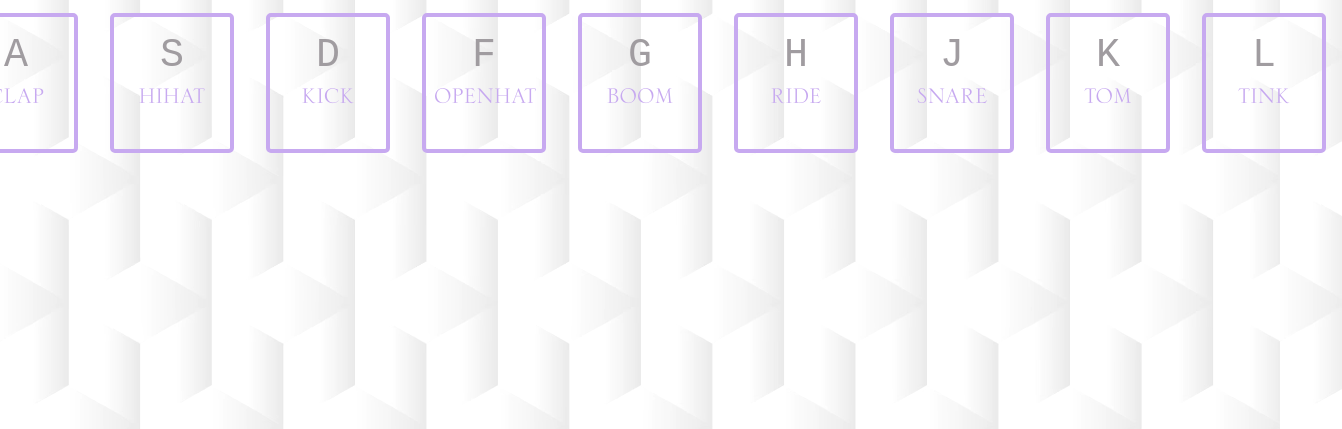
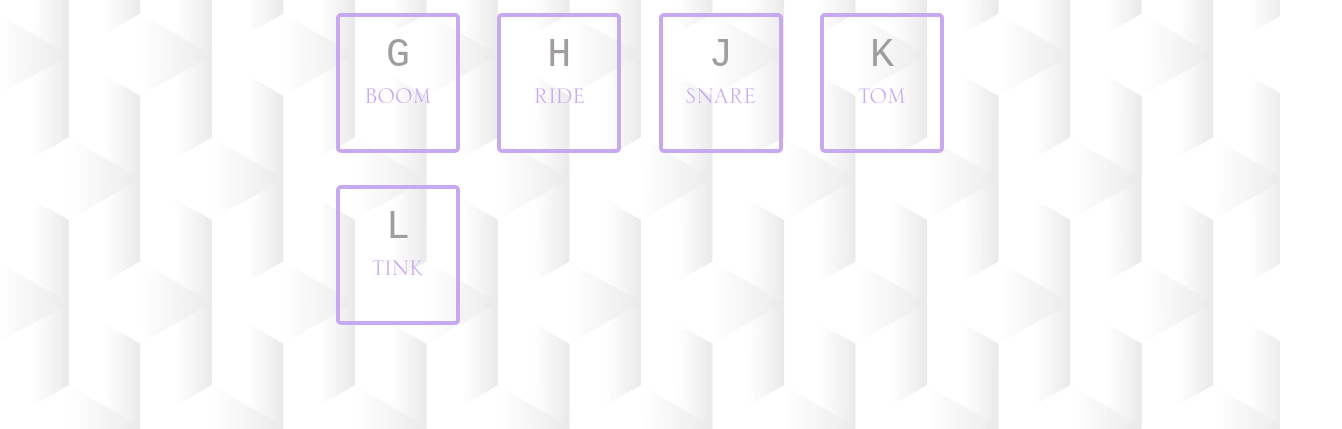
Before and after one commit to ElinaHulbert/drums, a plain HTML site: page index.html in a window 1280 px wide. Shown: the part 371-800 px from the top of the page, 1342 px wide, since content can reach past the window. Drawn offline with Linux system fonts and the light colour scheme.

Commit message:
Update style.css

```diff
--- a/style.css
+++ b/style.css
@@ -30,9 +30,10 @@ h1{
 .keys{
     display: flex;
     justify-content: space-between;
-    align-self: center;
-    flex-direction: row;
-
+    /* align-self: center; */
+    /* flex-direction: row; */
+    flex-wrap: wrap;
+    width: 50%;
 }
 .key{
 
```
